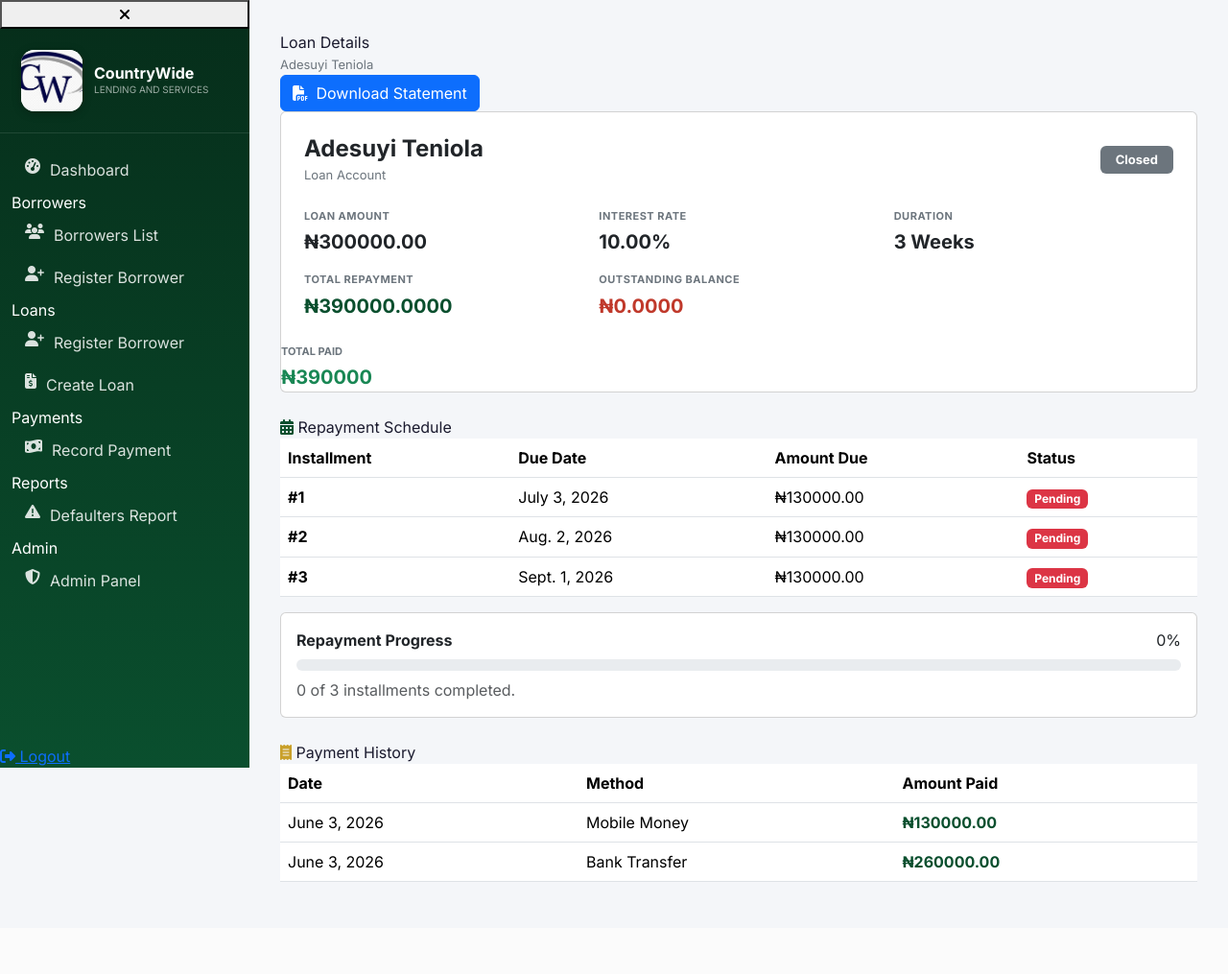
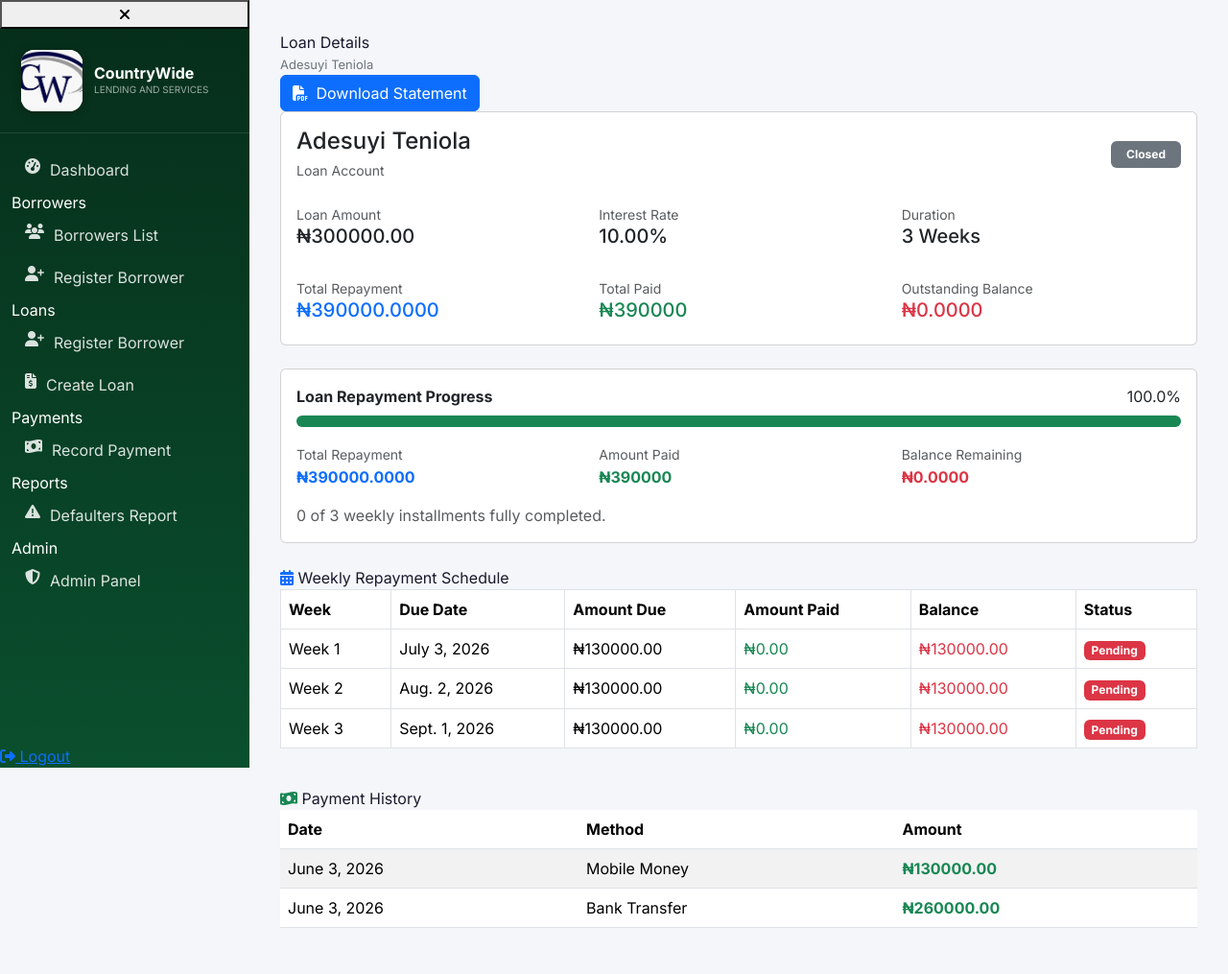
Before and after one commit to bobbosco77/countrywide-lending, a Django app: page /loan/3/ in a window 1280 px wide. Shown: the whole page at 96% size. Before the commit the page ends 919 px from the top, so only its background shows below. Run offline with Django 5.2, Linux system fonts and the light colour scheme; a user stored in the database is signed in; data comes from the database, SQL or seed files in the repository; both versions use the stored data as it was after the commit.

Commit message:
updating payment to calculate based on aamount paid and not mark all as paid

```diff
--- a/borrowers/templates/borrowers/loan_detail.html
+++ b/borrowers/templates/borrowers/loan_detail.html
@@ -4,173 +4,346 @@
 
 <div class="container-fluid px-0">
 
+    <!-- Header -->
     <div class="topbar">
         <div>
             <div class="page-title">Loan Details</div>
-            <div style="font-size:13px; color:var(--text-muted); margin-top:2px;">
+            <div style="font-size:13px;color:var(--text-muted);margin-top:2px;">
                 {{ loan.borrower.first_name }} {{ loan.borrower.last_name }}
             </div>
         </div>
+
         <a href="{% url 'loan_pdf' loan.id %}" class="btn btn-primary">
-            <i class="fa-solid fa-file-pdf me-1"></i> Download Statement
+            <i class="fa-solid fa-file-pdf me-1"></i>
+            Download Statement
         </a>
     </div>
 
-    <!-- Loan Summary Card -->
+    <!-- Loan Summary -->
     <div class="card mb-4">
-        <div class="card-body p-4">
-            <div class="row align-items-center mb-4">
-                <div class="col">
-                    <h4 style="font-weight:700; margin:0;">
-                        {{ loan.borrower.first_name }} {{ loan.borrower.last_name }}
+        <div class="card-body">
+
+            <div class="d-flex justify-content-between align-items-center mb-4">
+
+                <div>
+                    <h4 class="mb-1">
+                        {{ loan.borrower.first_name }}
+                        {{ loan.borrower.last_name }}
                     </h4>
-                    <div style="font-size:13px; color:var(--text-muted); margin-top:4px;">Loan Account</div>
+
+                    <small class="text-muted">
+                        Loan Account
+                    </small>
                 </div>
-                <div class="col-auto">
-                    {% if loan.status == 'active' %}
-                        <span class="badge bg-success" style="font-size:13px; padding:8px 16px;">Active</span>
-                    {% elif loan.status == 'closed' %}
-                        <span class="badge bg-secondary" style="font-size:13px; padding:8px 16px;">Closed</span>
+
+                <div>
+
+                    {% if loan.status == "active" %}
+                        <span class="badge bg-success px-3 py-2">
+                            Active
+                        </span>
+
+                    {% elif loan.status == "closed" %}
+                        <span class="badge bg-secondary px-3 py-2">
+                            Closed
+                        </span>
+
                     {% else %}
-                        <span class="badge bg-warning text-dark" style="font-size:13px; padding:8px 16px;">{{ loan.status }}</span>
+                        <span class="badge bg-warning text-dark px-3 py-2">
+                            {{ loan.status }}
+                        </span>
                     {% endif %}
+
+                </div>
+
+            </div>
+
+            <div class="row g-4">
+
+                <div class="col-md-4">
+                    <small class="text-muted d-block">Loan Amount</small>
+                    <h5>₦{{ loan.loan_amount }}</h5>
+                </div>
+
+                <div class="col-md-4">
+                    <small class="text-muted d-block">Interest Rate</small>
+                    <h5>{{ loan.interest_rate }}%</h5>
+                </div>
+
+                <div class="col-md-4">
+                    <small class="text-muted d-block">Duration</small>
+                    <h5>{{ loan.duration_weeks }} Weeks</h5>
+                </div>
+
+                <div class="col-md-4">
+                    <small class="text-muted d-block">Total Repayment</small>
+                    <h5 class="text-primary">
+                        ₦{{ total_repayment }}
+                    </h5>
+                </div>
+
+                <div class="col-md-4">
+                    <small class="text-muted d-block">Total Paid</small>
+                    <h5 class="text-success">
+                        ₦{{ total_paid }}
+                    </h5>
+                </div>
+
+                <div class="col-md-4">
+                    <small class="text-muted d-block">Outstanding Balance</small>
+                    <h5 class="text-danger">
+                        ₦{{ balance }}
+                    </h5>
+                </div>
+
+            </div>
+
+        </div>
+    </div>
+
+
+    <!-- Progress -->
+    <div class="card mb-4">
+        <div class="card-body">
+
+            <div class="d-flex justify-content-between mb-2">
+                <strong>Loan Repayment Progress</strong>
+                <span>{{ progress }}%</span>
+            </div>
+
+            <div class="progress" style="height:12px;">
+                <div class="progress-bar bg-success"
+                    role="progressbar"
+                    style="width:{{ progress }}%;"
+                    aria-valuenow="{{ progress }}"
+                    aria-valuemin="0"
+                    aria-valuemax="100">
                 </div>
             </div>
 
-            <div class="row g-3">
-                <div class="col-md-4 col-6">
-                    <div style="font-size:11px; font-weight:700; text-transform:uppercase; letter-spacing:0.5px; color:var(--text-muted); margin-bottom:4px;">Loan Amount</div>
-                    <div style="font-size:20px; font-weight:700;">₦{{ loan.loan_amount }}</div>
+            <div class="row mt-3">
+
+                <div class="col-md-4">
+                    <small class="text-muted">Total Repayment</small>
+                    <div class="fw-bold text-primary">
+                        ₦{{ total_repayment }}
+                    </div>
                 </div>
-                <div class="col-md-4 col-6">
-                    <div style="font-size:11px; font-weight:700; text-transform:uppercase; letter-spacing:0.5px; color:var(--text-muted); margin-bottom:4px;">Interest Rate</div>
-                    <div style="font-size:20px; font-weight:700;">{{ loan.interest_rate }}%</div>
+
+                <div class="col-md-4">
+                    <small class="text-muted">Amount Paid</small>
+                    <div class="fw-bold text-success">
+                        ₦{{ total_paid }}
+                    </div>
                 </div>
-                <div class="col-md-4 col-6">
-                    <div style="font-size:11px; font-weight:700; text-transform:uppercase; letter-spacing:0.5px; color:var(--text-muted); margin-bottom:4px;">Duration</div>
-                    <div style="font-size:20px; font-weight:700;">{{ loan.duration_weeks }} Weeks</div>
+
+                <div class="col-md-4">
+                    <small class="text-muted">Balance Remaining</small>
+                    <div class="fw-bold text-danger">
+                        ₦{{ balance }}
+                    </div>
                 </div>
-                <div class="col-md-4 col-6">
-                    <div style="font-size:11px; font-weight:700; text-transform:uppercase; letter-spacing:0.5px; color:var(--text-muted); margin-bottom:4px;">Total Repayment</div>
-                    <div style="font-size:20px; font-weight:700; color:var(--primary);">₦{{ total_repayment }}</div>
-                </div>
-                <div class="col-md-4 col-6">
-                    <div style="font-size:11px; font-weight:700; text-transform:uppercase; letter-spacing:0.5px; color:var(--text-muted); margin-bottom:4px;">Outstanding Balance</div>
-                    <div style="font-size:20px; font-weight:700; color:var(--danger);">₦{{ balance }}</div>
-                </div>
-            </div>
-        </div>
 
-        <div class="col-md-4 col-6">
-            <div style="font-size:11px;font-weight:700;text-transform:uppercase;color:var(--text-muted);margin-bottom:4px;">
-                Total Paid
             </div>
 
-            <div style="font-size:20px;font-weight:700;color:#198754;">
-                ₦{{ total_paid }}
+            <div class="mt-3 text-muted">
+                {{ paid_installments }} of {{ total_installments }}
+                weekly installments fully completed.
             </div>
+
         </div>
     </div>
 
-    <!-- Repayment Schedule -->
+
+    <!-- Weekly Schedule -->
     <div class="section-heading">
-        <i class="fa-solid fa-calendar-days" style="color:var(--primary);"></i>
-        Repayment Schedule
+        <i class="fa-solid fa-calendar-days text-primary"></i>
+        Weekly Repayment Schedule
     </div>
 
     <div class="table-card mb-4">
+
         <div class="table-responsive">
-            <table class="table">
+
+            <table class="table table-bordered table-hover">
+
                 <thead>
-                    <tr>
-                        <th>Installment</th>
-                        <th>Due Date</th>
-                        <th>Amount Due</th>
-                        <th>Status</th>
-                    </tr>
+
+                <tr>
+
+                    <th>Week</th>
+
+                    <th>Due Date</th>
+
+                    <th>Amount Due</th>
+
+                    <th>Amount Paid</th>
+
+                    <th>Balance</th>
+
+                    <th>Status</th>
+
+                </tr>
+
                 </thead>
+
                 <tbody>
-                    {% for schedule in schedules %}
-                    <tr>
-                        <td><strong>#{{ schedule.installment_number }}</strong></td>
-                        <td>{{ schedule.due_date }}</td>
-                        <td>₦{{ schedule.amount_due }}</td>
-                        <td>
-                            {% if schedule.status == 'paid' %}
-                                <span class="badge bg-success">Paid</span>
-                            {% else %}
-                                <span class="badge bg-danger">Pending</span>
-                            {% endif %}
-                        </td>
-                    </tr>
-                    {% empty %}
-                    <tr>
-                        <td colspan="4" class="text-center text-muted py-4">No repayment schedule found.</td>
-                    </tr>
-                    {% endfor %}
+
+                {% for schedule in schedules %}
+
+                <tr>
+
+                    <td>
+                        Week {{ schedule.installment_number }}
+                    </td>
+
+                    <td>
+                        {{ schedule.due_date }}
+                    </td>
+
+                    <td>
+                        ₦{{ schedule.amount_due }}
+                    </td>
+
+                    <td class="text-success">
+                        ₦{{ schedule.amount_paid }}
+                    </td>
+
+                    <td class="text-danger">
+                        ₦{{ schedule.balance }}
+                    </td>
+
+                    <td>
+
+                        {% if schedule.status == "paid" %}
+
+                            <span class="badge bg-success">
+                                Paid
+                            </span>
+
+                        {% elif schedule.amount_paid > 0 %}
+
+                            <span class="badge bg-warning text-dark">
+                                Partial
+                            </span>
+
+                        {% else %}
+
+                            <span class="badge bg-danger">
+                                Pending
+                            </span>
+
+                        {% endif %}
+
+                    </td>
+
+                </tr>
+
+                {% empty %}
+
+                <tr>
+
+                    <td colspan="6"
+                        class="text-center text-muted py-4">
+
+                        No repayment schedule found.
+
+                    </td>
+
+                </tr>
+
+                {% endfor %}
+
                 </tbody>
+
             </table>
+
         </div>
-        <div class="card mb-4">
-            <div class="card-body">
 
-                <div class="d-flex justify-content-between mb-2">
-                    <strong>Repayment Progress</strong>
-                    <span>{{ progress }}%</span>
-                </div>
-
-                <div class="progress" style="height:12px;">
-                    <div class="progress-bar bg-success"
-                        style="width:{{ progress }}%;">
-                    </div>
-                </div>
-
-                <div class="mt-2 text-muted">
-                    {{ paid_installments }} of {{ total_installments }}
-                    installments completed.
-                </div>
-
-            </div>
-        </div>
     </div>
 
+
     <!-- Payment History -->
+
     <div class="section-heading">
-        <i class="fa-solid fa-receipt" style="color:var(--accent);"></i>
+
+        <i class="fa-solid fa-money-bill-wave text-success"></i>
+
         Payment History
+
     </div>
 
     <div class="table-card">
+
         <div class="table-responsive">
-            <table class="table">
+
+            <table class="table table-striped">
+
                 <thead>
-                    <tr>
-                        <th>Date</th>
-                        <th>Method</th>
-                        <th>Amount Paid</th>
-                    </tr>
+
+                <tr>
+
+                    <th>Date</th>
+
+                    <th>Method</th>
+
+                    <th>Amount</th>
+
+                </tr>
+
                 </thead>
+
                 <tbody>
-                    {% for payment in payments %}
-                    <tr>
-                        <td>{{ payment.payment_date }}</td>
-                        <td>{{ payment.get_method_display }}</td>
-                        <td>
-                            <strong style="color:var(--primary);">
-                                ₦{{ payment.amount_paid }}
-                            </strong>
-                        </td>
-                    </tr>
-                    {% empty %}
-                    <tr>
-                        <td colspan="3" class="text-center text-muted py-4">
-                            No payments recorded.
-                        </td>
-                    </tr>
-                    {% endfor %}
+
+                {% for payment in payments %}
+
+                <tr>
+
+                    <td>
+
+                        {{ payment.payment_date }}
+
+                    </td>
+
+                    <td>
+
+                        {{ payment.get_method_display }}
+
+                    </td>
+
+                    <td class="text-success">
+
+                        <strong>
+
+                            ₦{{ payment.amount_paid }}
+
+                        </strong>
+
+                    </td>
+
+                </tr>
+
+                {% empty %}
+
+                <tr>
+
+                    <td colspan="3"
+                        class="text-center text-muted py-4">
+
+                        No payment history.
+
+                    </td>
+
+                </tr>
+
+                {% endfor %}
+
                 </tbody>
+
             </table>
+
         </div>
+
     </div>
 
 </div>
--- a/borrowers/views.py
+++ b/borrowers/views.py
@@ -395,11 +395,17 @@ def loan_detail(request, loan_id):
     total_installments = schedules.count()
     paid_installments = schedules.filter(status="paid").count()
 
+    # Progress based on amount paid
     progress = 0
-    if total_installments > 0:
+
+    if total_repayment > 0:
         progress = round(
-            (paid_installments / total_installments) * 100
+            float((total_paid / total_repayment) * 100),
+            1
         )
+
+    # Never exceed 100%
+    progress = min(progress, 100)
 
     context = {
         "loan": loan,
```
Also changed, not shown: borrowers/models.py (+15 -1 lines), borrowers/signals.py (+7 -1 lines), borrowers/migrations/0008_alter_repaymentschedule_status.py (added), db.sqlite3.
